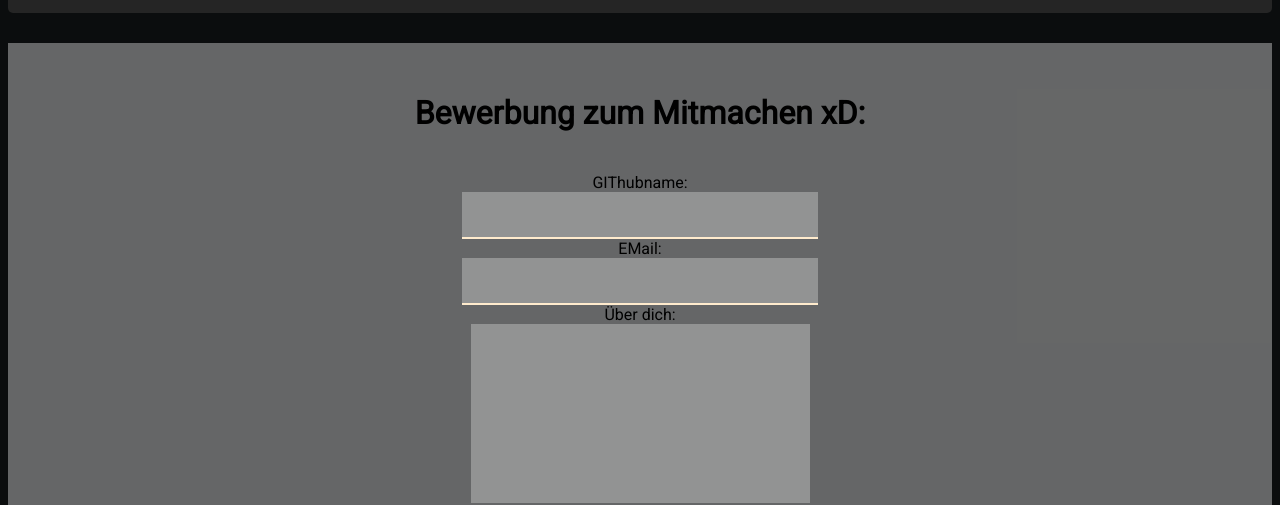
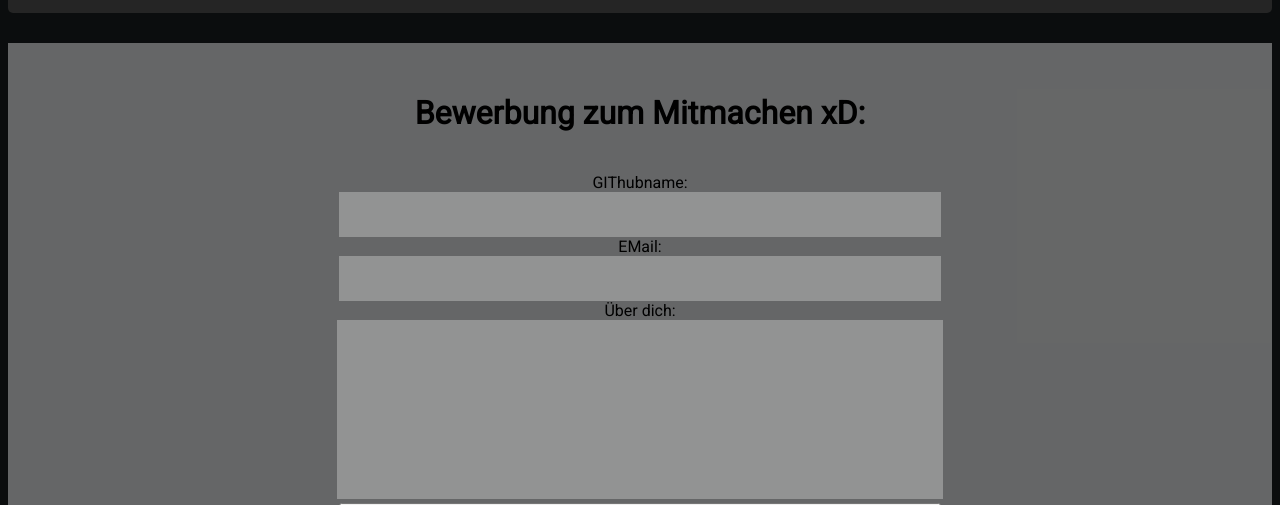
Before and after one commit to SDVHD/pinguDev_website, a plain HTML site: page html/index.html in a window 1280 px wide. Shown: the part 674-1179 px from the top of the page. Drawn offline with Linux system fonts and the light colour scheme.

Commit message:
Little CSS Update

```diff
--- a/css/index.css
+++ b/css/index.css
@@ -78,7 +78,6 @@ input[type=text]{
     box-sizing: border-box;
     background-color: rgba(192, 192, 192, 0.5);
     border: none;
-    border-bottom: 2px solid blanchedalmond;
     font-size: 30px;
     padding: 5px;
 }
@@ -86,13 +85,19 @@ input[type=email]{
     box-sizing: border-box;
     background-color: rgba(192, 192, 192, 0.5);
     border: none;
-    border-bottom: 2px solid blanchedalmond;
     font-size: 30px;
     padding: 5px;
+}
+input {
+    width: 50%;
+}
+input:focus {
+    border-bottom: 2px solid blanchedalmond;
 }
 textarea {
     background-color: rgba(192, 192, 192, 0.5);
     font-size: 30px;
     border: none;
     resize: none;
+    width: 50%;
 }
```
